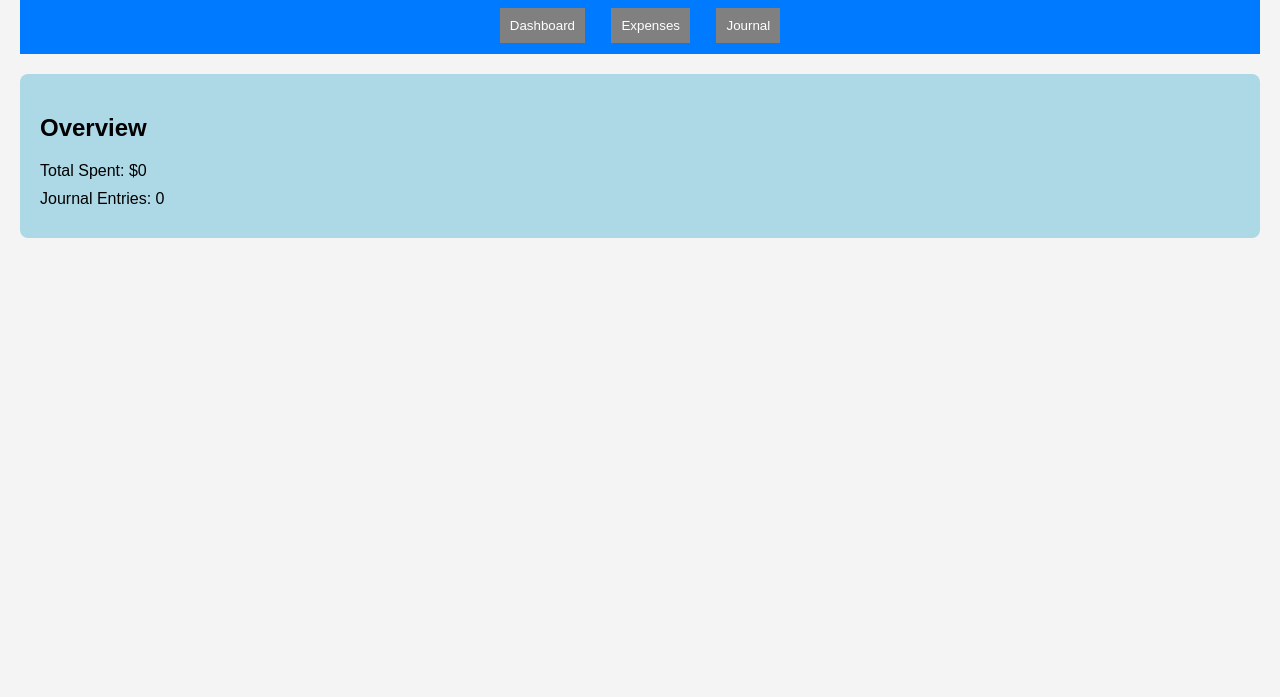
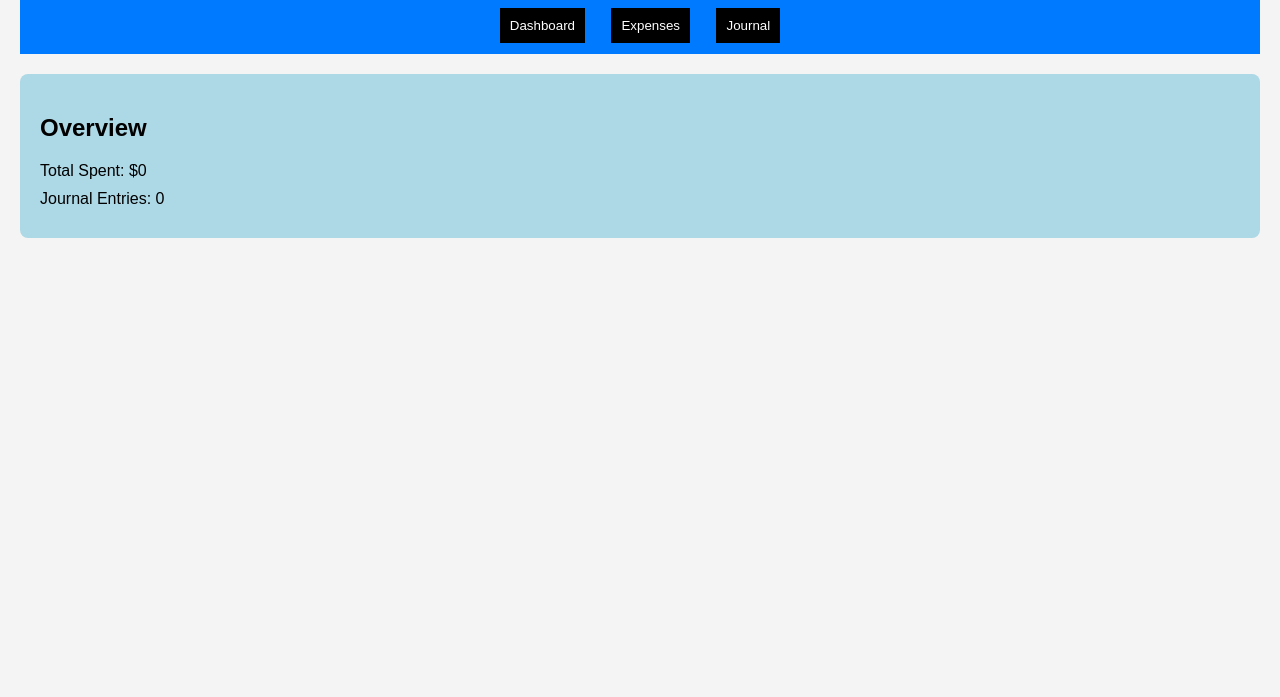
Before and after one commit to madurarajendran/track, a plain HTML site: page index.html in a window 1280 px wide. Shown: the part 103-800 px from the top of the page. Drawn offline with Linux system fonts and the light colour scheme.

Commit message:
Change button background color from Grey to Black

```diff
--- a/styles.css
+++ b/styles.css
@@ -1,6 +1,6 @@
 body { font-family: Arial, sans-serif; margin: 0; padding: 20px; background: #f4f4f4; }
 header { text-align: center; background: #007bff; color: Grey; padding: 10px; }
-nav button { margin: 0 10px; padding: 10px; background: Grey; border: 1px solid #007bff; cursor: pointer; }
+nav button { margin: 0 10px; padding: 10px; background: Black; border: 1px solid #007bff; cursor: pointer; }
 nav button:hover { background: #e9ecef; }
 section { display: none; margin-top: 20px; }
 .active { display: block; }
```
